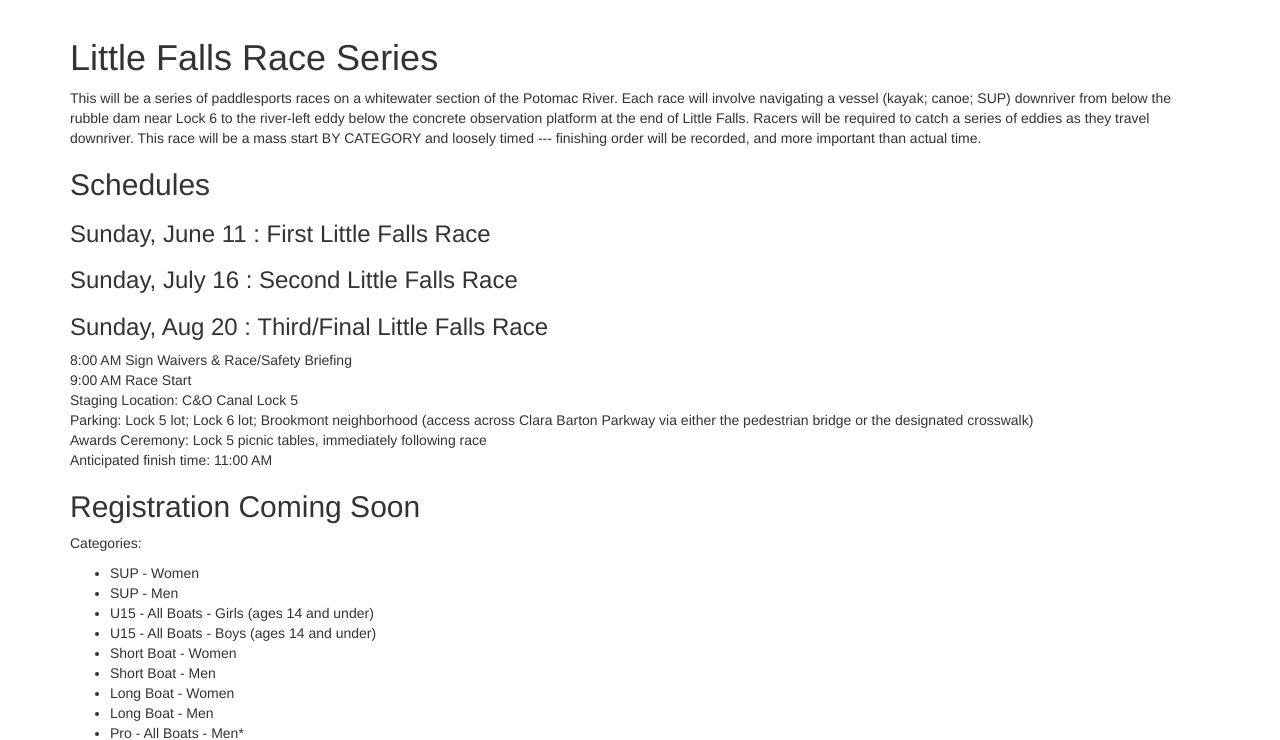
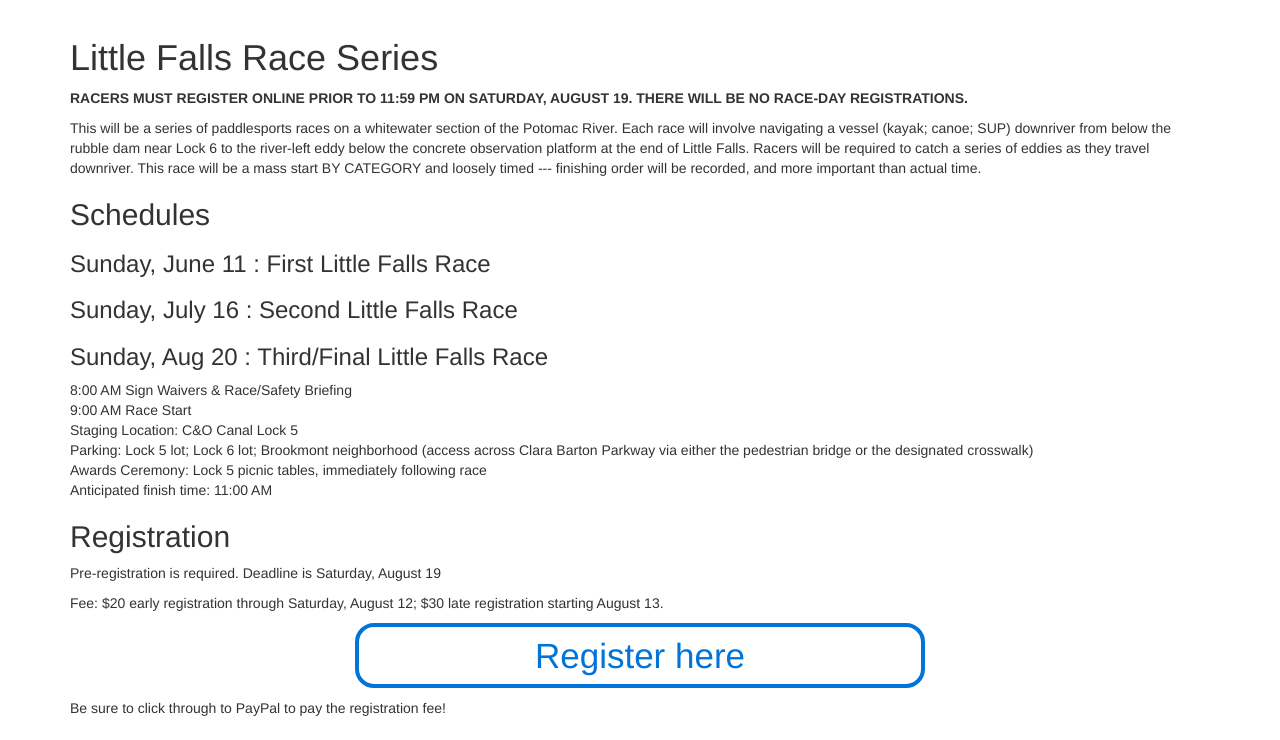
Before and after one commit to connorlaird/Potomac-Festival, a plain HTML site: page lfr.html in a window 1280 px wide. Shown: the part 448-1188 px from the top of the page. Drawn offline with nearby package versions, Linux system fonts and the light colour scheme.

Commit message:
race info

```diff
--- a/lfr.html
+++ b/lfr.html
@@ -65,7 +65,9 @@
 
     <div class=" container">
 		<h1>Little Falls Race Series</h1>
-				<p>This will be a series of paddlesports races on a whitewater section of the Potomac River. Each race will involve navigating a vessel (kayak; canoe; SUP) downriver from below the rubble dam near Lock 6 to the river-left eddy below the concrete observation platform at the end of Little Falls. Racers will be required to catch a series of eddies as they travel downriver. This race will be a mass start BY CATEGORY and loosely timed --- finishing order will be recorded, and more important than actual time.</p>
+                <p style="font-weight: bold;">RACERS MUST REGISTER ONLINE PRIOR TO 11:59 PM ON SATURDAY, AUGUST 19. THERE WILL BE NO RACE-DAY REGISTRATIONS.</p>
+
+                <p>This will be a series of paddlesports races on a whitewater section of the Potomac River. Each race will involve navigating a vessel (kayak; canoe; SUP) downriver from below the rubble dam near Lock 6 to the river-left eddy below the concrete observation platform at the end of Little Falls. Racers will be required to catch a series of eddies as they travel downriver. This race will be a mass start BY CATEGORY and loosely timed --- finishing order will be recorded, and more important than actual time.</p>
 		<h2>Schedules</h2>
         <h3>Sunday, June 11 : First Little Falls Race</h3>
         <h3>Sunday, July 16 : Second Little Falls Race</h3>
@@ -79,7 +81,16 @@
 	        Anticipated finish time: 11:00 AM<br/>
 		</p>
 
-        <h2> Registration Coming Soon </h2>
+        <h2>Registration</h2>
+
+        <p>Pre-registration is required. Deadline is Saturday, August 19</p>
+
+        <p>Fee: $20 early registration through Saturday, August 12; $30 late registration starting August 13.</p>
+
+        <a class="register-button" href="https://docs.google.com/forms/d/e/1FAIpQLSch5IQ47_IbmuaTh4gu-SojUUx3dm5OxKC9dgbzSNjb0ntxVQ/viewform">Register here</a>
+        <p>Be sure to click through to PayPal to pay the registration fee!</p>
+
+        <br>
 
 		<p>Categories:</p>
 			<ul>
```
Also changed, not shown: index.html (+9 -0 lines), race.html (+7 -1 lines).
